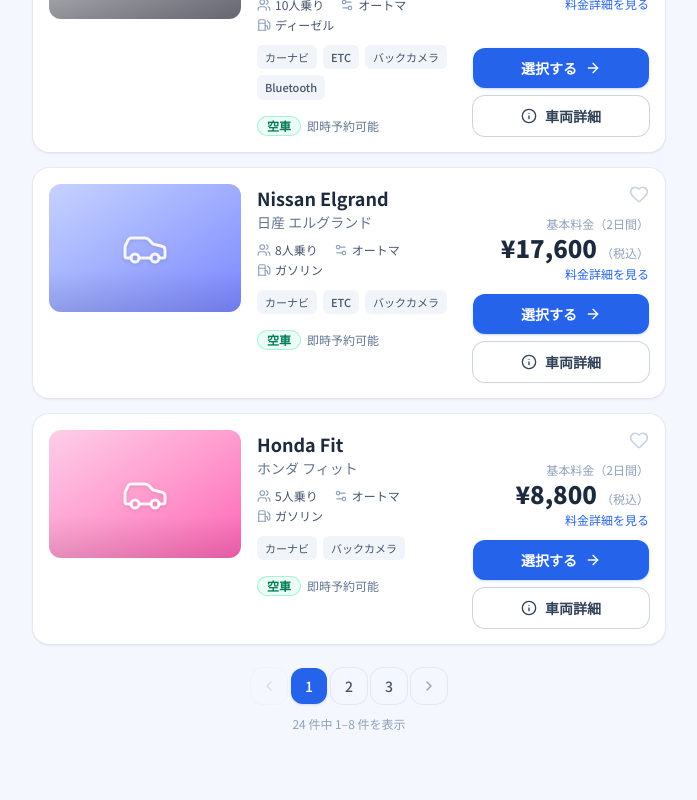
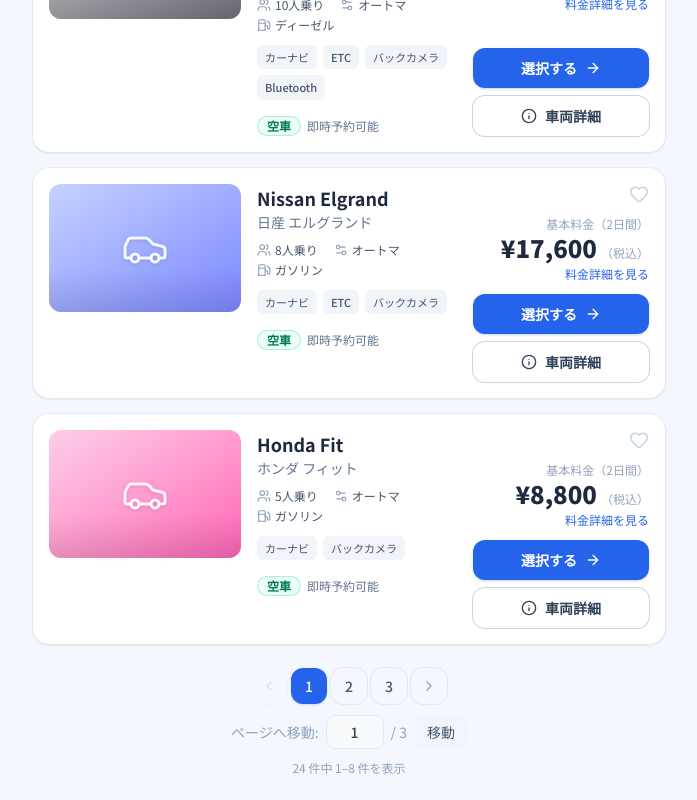
Before and after one commit to Volt0303/Rental-cars, a Next.js app: page /search in a window 1280 px wide. Shown: the part 1664-2464 px from the top of the page, without its empty margins (271-968 px from the left). Before the commit the page ends 2420 px from the top, so only its background shows below. Built offline with nearby package versions, Linux system fonts and the light colour scheme.

Commit message:
feat: Enhance pagination component with input for direct page navigation and error handling

```diff
--- a/app/(site)/search/page.tsx
+++ b/app/(site)/search/page.tsx
@@ -1,6 +1,6 @@
 "use client";
 
-import { useState, useMemo, useRef } from "react";
+import { useState, useMemo, useEffect } from "react";
 import { useRouter } from "next/navigation";
 import {
   MapPin,
@@ -182,6 +182,15 @@
   total: number;
   onChange: (p: number) => void;
 }) {
+  const [input, setInput] = useState(String(page));
+  const [error, setError] = useState(false);
+
+  // Keep input in sync when page changes via prev/next/page-button clicks
+  useEffect(() => {
+    setInput(String(page));
+    setError(false);
+  }, [page]);
+
   if (total <= 1) return null;
 
   const getPages = (): (number | "…")[] => {
@@ -196,8 +205,24 @@
     return pages;
   };
 
+  const commit = () => {
+    const n = parseInt(input, 10);
+    if (!isNaN(n) && n >= 1 && n <= total) {
+      onChange(n);
+      // input is reset by the useEffect that fires when `page` changes
+    } else {
+      setError(true);
+      setTimeout(() => {
+        setError(false);
+        setInput(String(page)); // revert to current page on invalid entry
+      }, 1200);
+    }
+  };
+
   return (
-    <div className="mt-6 flex items-center justify-center gap-1">
+    <div className="mt-6 space-y-3">
+      {/* Page buttons row */}
+      <div className="flex items-center justify-center gap-1">
         <button
           onClick={() => onChange(page - 1)}
           disabled={page === 1}
@@ -234,6 +259,39 @@
         >
           <ChevronRight className="h-4 w-4" />
         </button>
+      </div>
+
+      {/* Jump-to-page row */}
+      <div className="flex items-center justify-center gap-2 text-sm">
+        <span className="text-slate-400">ページへ移動:</span>
+        <input
+          type="text"
+          inputMode="numeric"
+          value={input}
+          onChange={(e) => {
+            setError(false);
+            setInput(e.target.value.replace(/[^0-9]/g, ""));
+          }}
+          onKeyDown={(e) => e.key === "Enter" && commit()}
+          onFocus={(e) => e.target.select()}
+          className={cn(
+            "w-14 rounded-lg px-2 py-1.5 text-center text-sm font-medium outline-none ring-1 transition-colors",
+            error
+              ? "ring-rose-400 bg-rose-50 text-rose-600"
+              : "ring-slate-200 bg-slate-50 text-slate-700 focus:ring-brand-400"
+          )}
+        />
+        <span className="text-slate-400">/ {total}</span>
+        <button
+          onClick={commit}
+          className="rounded-lg bg-slate-100 px-3 py-1.5 text-sm font-medium text-slate-600 hover:bg-slate-200 active:bg-slate-300 transition-colors"
+        >
+          移動
+        </button>
+        {error && (
+          <span className="text-xs text-rose-500">1〜{total} を入力してください</span>
+        )}
+      </div>
     </div>
   );
 }
@@ -338,8 +396,6 @@
 
 export default function SearchPage() {
   const { t } = useI18n();
-  const topRef = useRef<HTMLDivElement>(null);
-
   // filter form state
   const [store,      setStore]      = useState("成田空港店");
   const [pickupDate, setPickupDate] = useState("2024-06-15");
@@ -378,7 +434,7 @@
 
   const goToPage = (p: number) => {
     setPage(p);
-    topRef.current?.scrollIntoView({ behavior: "smooth", block: "start" });
+    window.scrollTo({ top: 0, behavior: "smooth" });
   };
 
   // Deterministic per-vehicle date availability:
@@ -492,7 +548,7 @@
 
           {/* ── Results column ── */}
           <div>
-            <div className="mb-4 flex items-center justify-between" ref={topRef}>
+            <div className="mb-4 flex items-center justify-between">
               <p className="text-sm text-slate-600">
                 <span className="font-bold text-slate-800">{t("search.results")}: </span>
                 <span className="font-extrabold text-brand-600">{filtered.length}</span>{" "}
```
Lines whose indentation alone changed are shown as unchanged.
